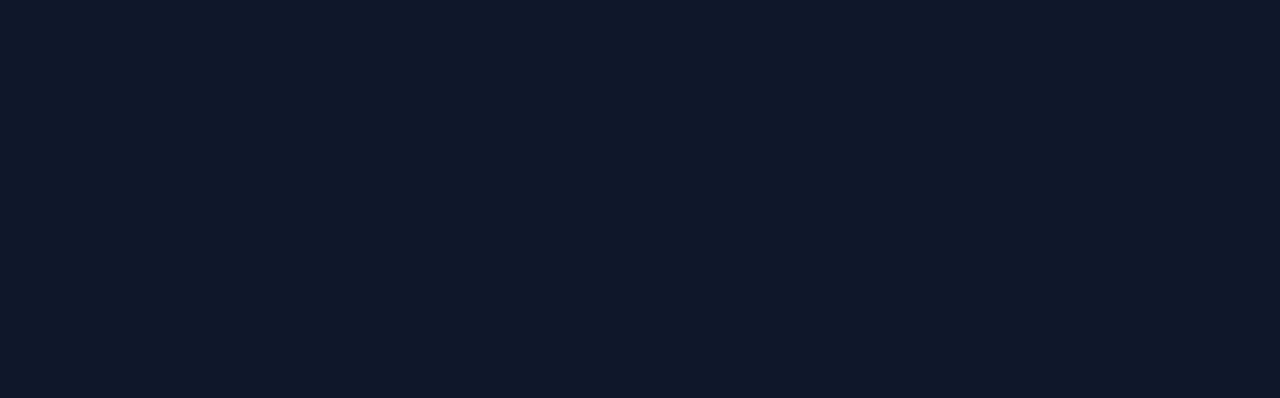
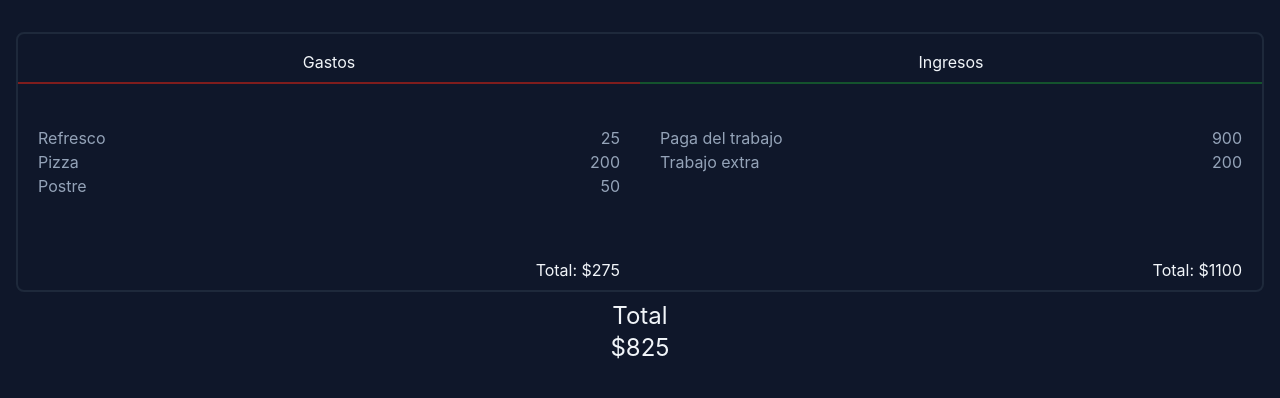
Before and after one commit to Darito97/finance, a React (Vite) app: page / in a window 1280 px wide. Both pictures are taken after a click on the button "Agregar gasto". Shown: the top 398 px of the page. Built offline with nearby package versions, Linux system fonts and the light colour scheme.

Commit message:
Agregado de calculo de totales en componentes finance

```diff
--- a/src/App.tsx
+++ b/src/App.tsx
@@ -1,19 +1,24 @@
-import { useState } from 'react'
-import Header from './components/Header';
+import { useState } from "react";
+import FinanceSection from "./components/FinanceSection";
+import Header from "./components/Header";
+
+import exampleData from "./data";
 function App() {
-  const [showHeader, setShowHeader] = useState(true);
-
-  function hideHeader(){
-    setShowHeader(false)
+  const data = exampleData;
+  const [financeData, setFinanceData]: null | any = useState(null);
+  function hideHeader() {
+    setFinanceData(data);
   }
 
   return (
     <div className="bg-slate-900 h-screen">
-      {
-        (showHeader) ? <Header HideHeader={() => hideHeader()} /> : ''
-      }
+      {financeData ? (
+        <FinanceSection data={data} />
+      ) : (
+        <Header HideHeader={() => hideHeader()} />
+      )}
     </div>
-  )
+  );
 }
 
-export default App
+export default App;
--- a/src/components/FinanceSection.tsx
+++ b/src/components/FinanceSection.tsx
@@ -1,7 +1,50 @@
-function FinanceSection() {
-  return <main>
+import { useState, useEffect } from "react";
+import FinanceTable from "./FinanceTable";
 
-  </main>;
+function FinanceSection(props: { data: any }) {
+  const data: [] | any[] = props.data;
+  const [totalGlobal, setTotalGlobal] = useState(0);
+
+  const calcTotalGlobal = () => {
+    let totals = data.map((dataObject) => caclTotal(dataObject));
+    let total = totals[1] - totals[0];
+    setTotalGlobal(total);
+  };
+
+  const caclTotal = (dataObject: any) => {
+    let total = 0;
+    const data = dataObject.data;
+    data.map((value: any) => (total = total + value.value));
+    return total;
+  };
+  useEffect(() => {
+    calcTotalGlobal();
+  }, []);
+
+  return (
+    <main className="h-screen py-8 p-4 text-slate-100">
+      <article className="flex flex-wrap justify-center align-start border-2 border-slate-800 rounded-lg py-2">
+        {data
+          ? data.map((dataObject: any) => {
+              let total = caclTotal(dataObject);
+
+              return (
+                <FinanceTable
+                  title={dataObject.title}
+                  data={dataObject.data}
+                  id={dataObject.title}
+                  key={dataObject.title}
+                  total={total}
+                />
+              );
+            })
+          : ""}
+      </article>
+      <h2 className="p-2 text-2xl text-center">
+        Total <br />${totalGlobal}
+      </h2>
+    </main>
+  );
 }
 
 export default FinanceSection;
--- a/src/components/FinanceTable.tsx
+++ b/src/components/FinanceTable.tsx
@@ -1,14 +1,43 @@
-function FinanceTable(props: { data: undefined | any[]; title: string }) {
-  const { data, title } = props;
+import { useState, useEffect } from "react";
 
-  const item = (value: any, key: number) => {
-    return <li key={key}>{value}</li>;
+function FinanceTable(props: {
+  data: undefined | any[];
+  title: string;
+  id: string;
+  total: number;
+}) {
+  const { data, title, id, total } = props;
+
+  const item = (value: any, key: string) => {
+    return (
+      <li className="flex align-middle justify-between" key={key}>
+        <p key={key + "p1"}>{value.title}</p>
+        <p key={key + "p2"}>{value.value}</p>
+      </li>
+    );
   };
 
   return (
-    <section>
-      <h2>{title}</h2>
-      <ul>{ data ? data.map((itemOfData, index) => item(itemOfData, index)) : ""}</ul>
+    <section
+      key={id}
+      className="grid grid-cols-1 grid-rows-3 items-start w-6/12"
+    >
+      <h2
+        key={id + "h2"}
+        className={
+          (title === "Ingresos")
+            ? "py-2 border-b-2 text-center border-green-900"
+            : "py-2 border-b-2 text-center border-red-900"
+        }
+      >
+        {title}
+      </h2>
+      <ul key={id + "ul"} className="py-1 px-5 text-slate-400">
+        {data
+          ? data.map((itemOfData) => item(itemOfData, itemOfData.title))
+          : ""}
+      </ul>
+      <h3 className="text-right self-end px-5">Total: ${total}</h3>
     </section>
   );
 }
--- /dev/null
+++ b/src/data.ts
@@ -0,0 +1,34 @@
+const exampleData = [
+  {
+    title: "Gastos",
+    data: [
+      {
+        title: "Refresco",
+        value: 25,
+      },
+      {
+        title: "Pizza",
+        value: 200,
+      },
+      {
+        title: "Postre",
+        value: 50,
+      },
+    ],
+  },
+  {
+    title: "Ingresos",
+    data: [
+      {
+        title: "Paga del trabajo",
+        value: 900,
+      },
+      {
+        title: "Trabajo extra",
+        value: 200,
+      },
+    ],
+  },
+];
+
+export default exampleData
```
